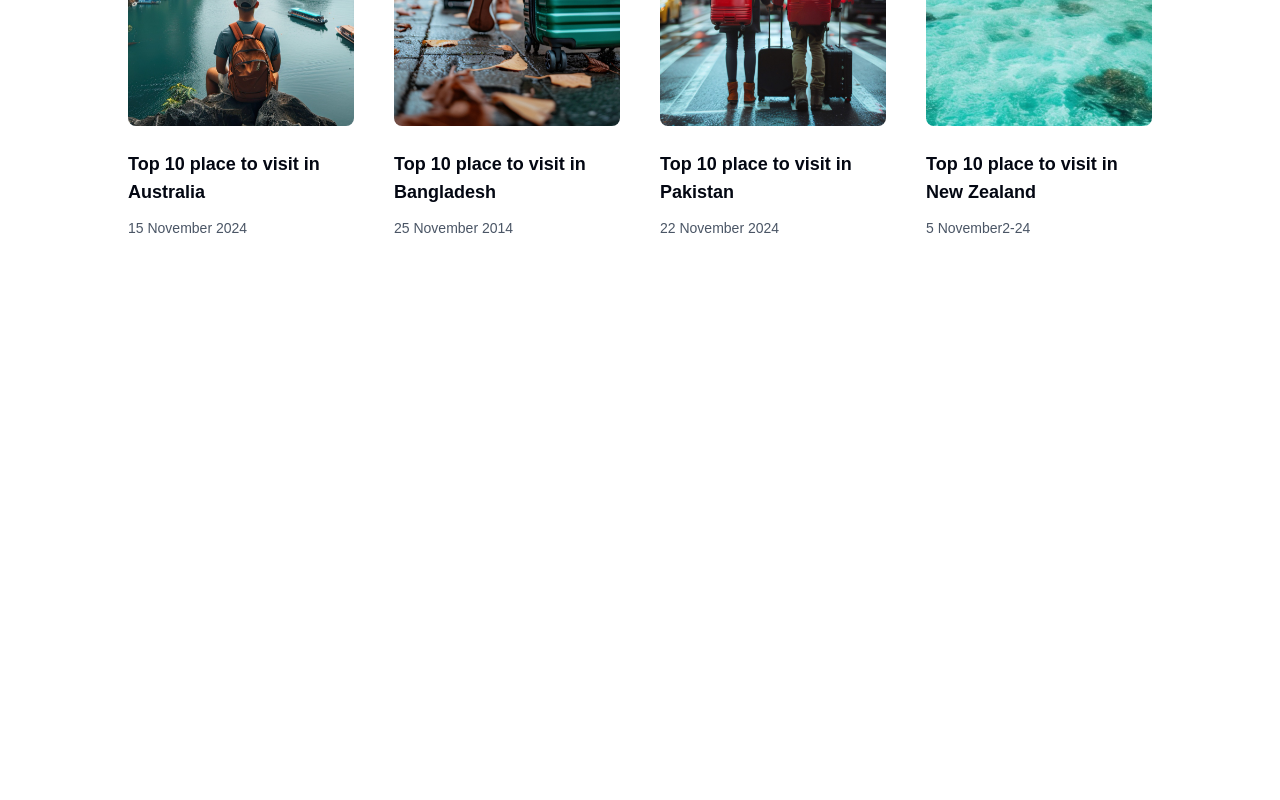
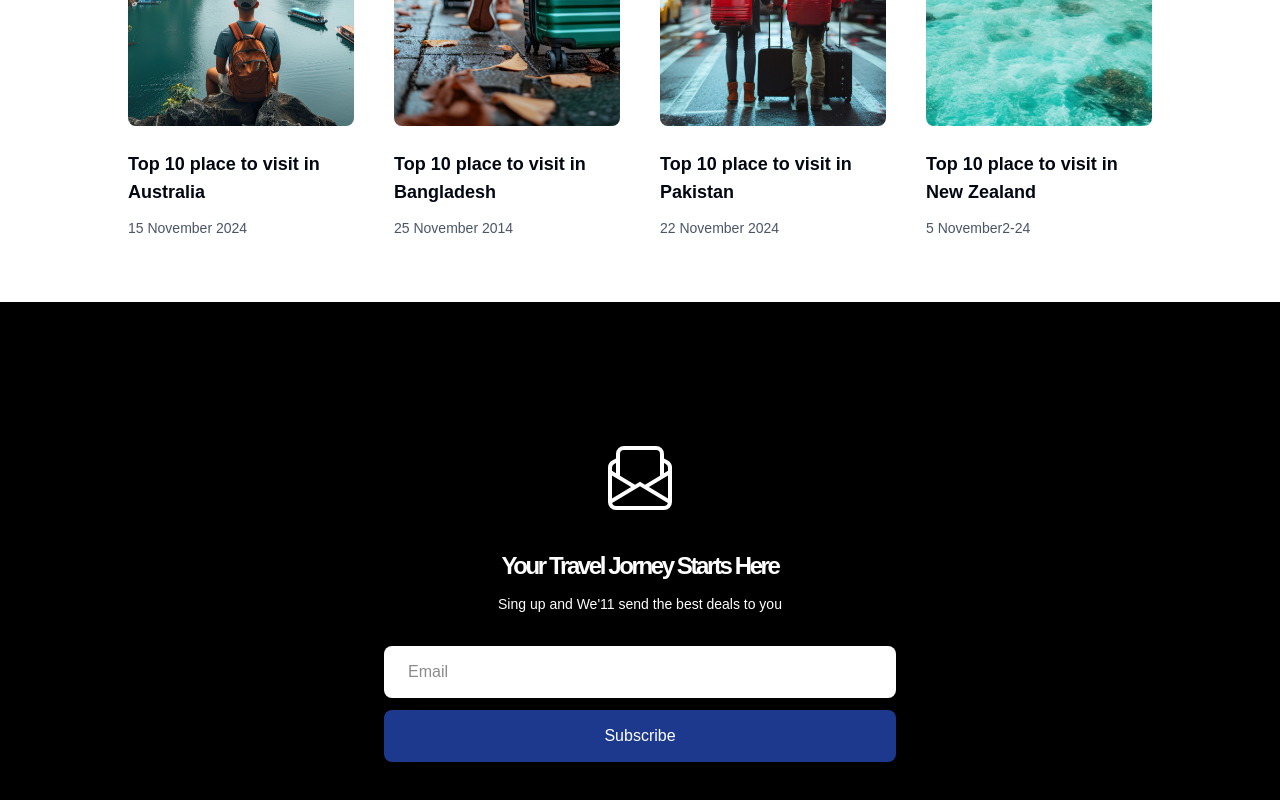
Before and after one commit to HakimaNoori/travel-places, a Next.js app in the folder my-next-app/: page / in a window 1280 px wide. Shown: the part 3742-4542 px from the top of the page. Before the commit the page ends 4044 px from the top, so only its background shows below. Built offline with nearby package versions, Linux system fonts and the light colour scheme.

Commit message:
feat(travel places): compeled newsletter section

```diff
--- a/my-next-app/components/Home/Heme.tsx
+++ b/my-next-app/components/Home/Heme.tsx
@@ -2,6 +2,7 @@
 import Hero from "./Hero/Hero";
 import Hotel from "./Hotel/Hotel";
 import News from "./News/News";
+import NewsLetter from "./NewsLetter/NewsLetter";
 import Review from "./Review/Review";
 import WhyChoose from "./WhyChoose/WhyChoose";
 
@@ -13,7 +14,8 @@
       <Hotel />
       <WhyChoose />
       <Review />
-      <News/>
+      <News />
+      <NewsLetter/>
     </div>
   );
 };
--- /dev/null
+++ b/my-next-app/components/Home/NewsLetter/NewsLetter.tsx
@@ -0,0 +1,29 @@
+import React from "react";
+import { BsEnvelopePaper } from "react-icons/bs";
+
+const NewsLetter = () => {
+  return (
+    <div className="bg-black pt-16 pb-16 flex items-center justify-center w-full flex-col">
+      <BsEnvelopePaper className="w-16 h-16 mt-20 text-white" />
+      <h1 className="text-lg sm:text-xl md:text-2xl text-white font-semibold mt-10 -tracking-widest">
+        Your Travel Jorney Starts Here
+      </h1>
+      <p className="mt-3 text-white text-xs sm:text-sm">
+        Sing up and We&apos;11 send the best deals to you
+      </p>
+      {/* subscription input and buttons */}
+      <div className="w-full">
+        <input
+          type="text"
+          className="px-6 py-3.5 bg-white mt-8 w-[90%] sm:w-[80%] md:w-[60%] lg:w-[40%] block mx-auto rounded-lg outline-none"
+          placeholder="Email"
+        />
+        <button className="px-6 py-3.5 bg-blue-900 text-white hover:bg-blue-950 transition-all duration-200 mt-3 w-[95%] sm:w-[80%] md:w-[60%] lg:w-[40%] block mx-auto rounded-lg outline-none">
+          Subscribe
+        </button>
+      </div>
+    </div>
+  );
+};
+
+export default NewsLetter;
```
